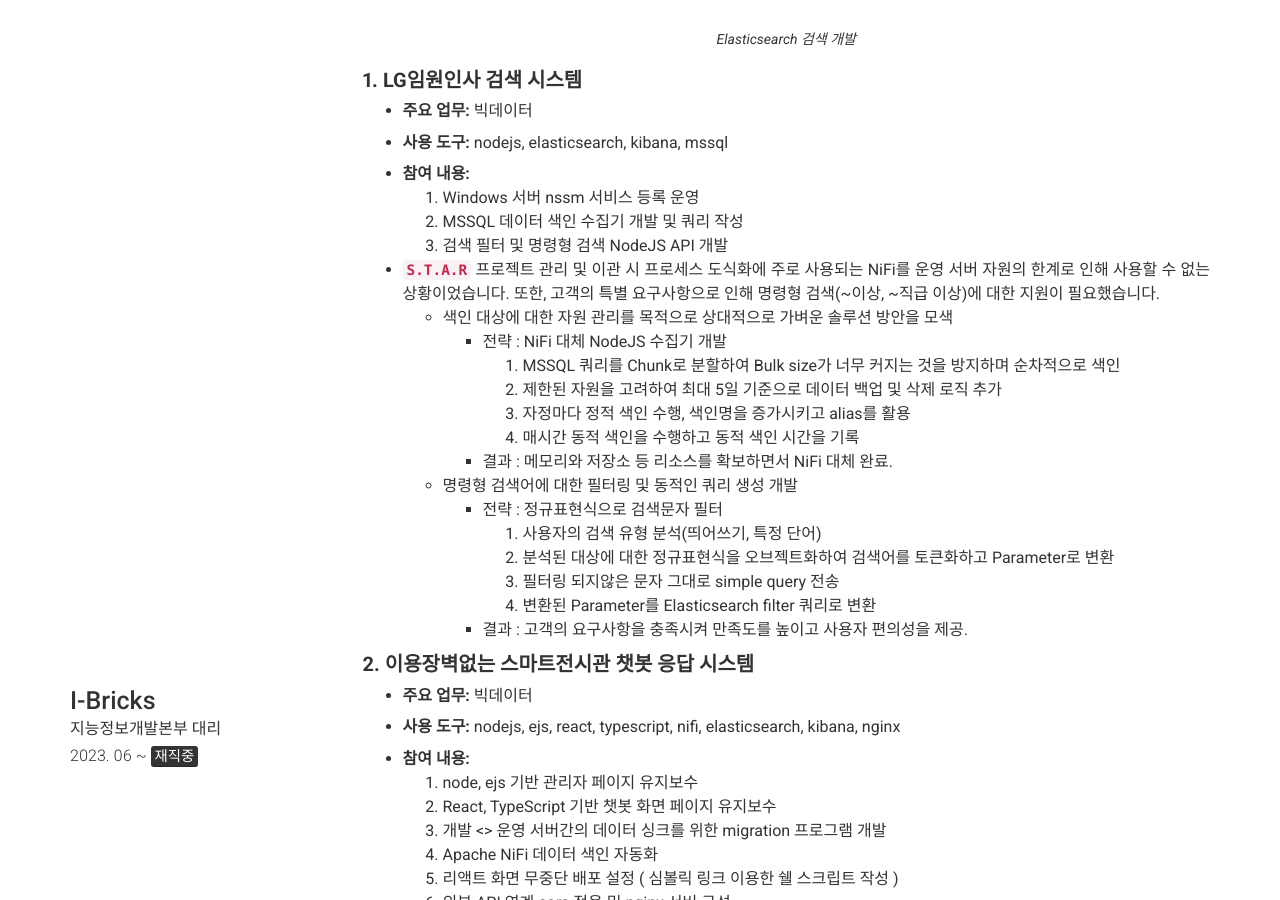
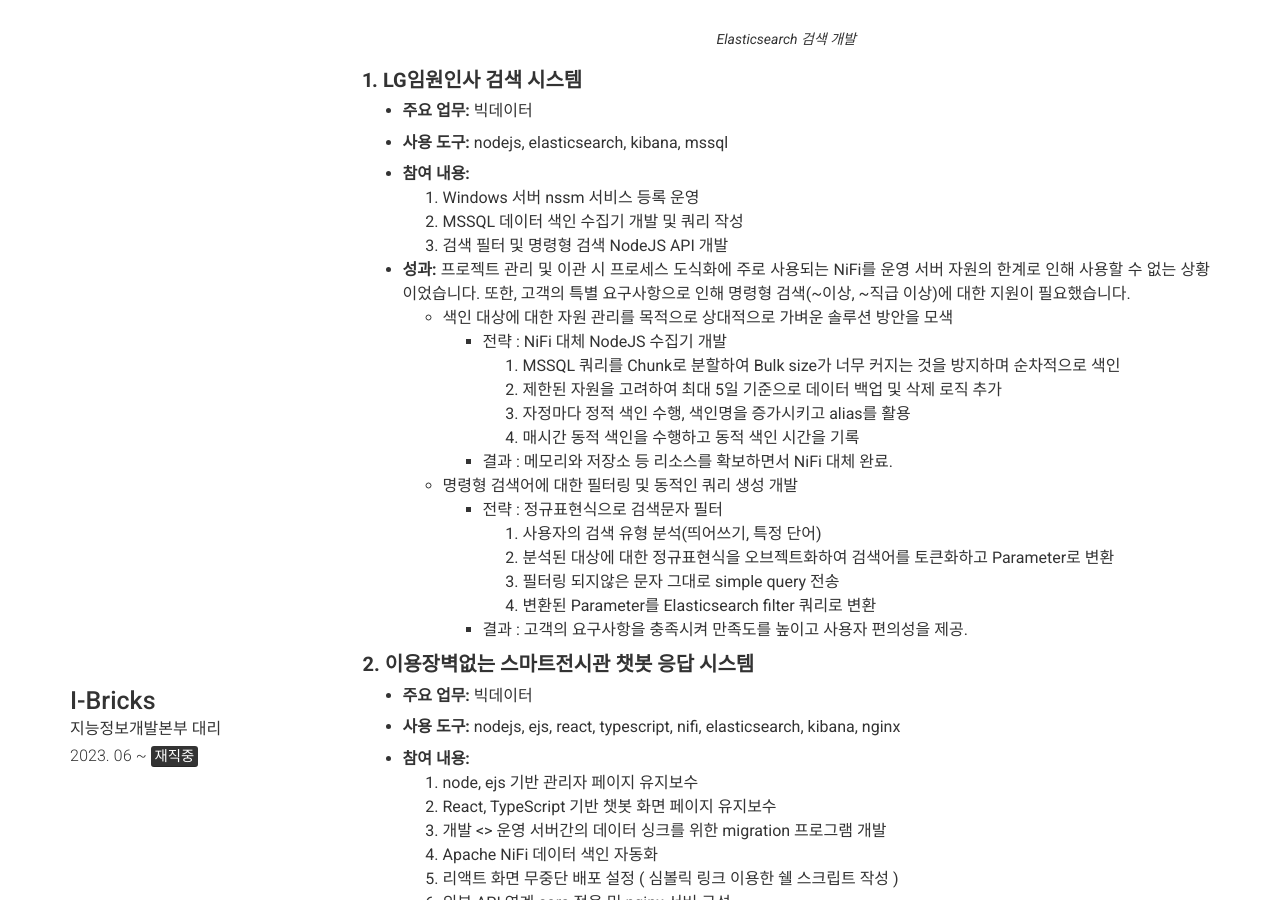
Before and after one commit to sihyeonleee/sihyeonleee.github.io, a Jekyll site: the page built from index.md, in a window 1280 px wide and 900 px high, scrolled down 1799 px. Built offline with Jekyll 4.4.1, drawn with Linux system fonts in a browser that asks for light colours; nearby versions of some CDN libraries.

Commit message:
no message

```diff
--- a/_config.yml
+++ b/_config.yml
@@ -180,10 +180,10 @@ content:
             2. MSSQL 데이터 색인 수집기 개발 및 쿼리 작성
             3. 검색 필터 및 명령형 검색 NodeJS API 개발
 
-          - **`S.T.A.R`**
-              프로젝트 관리 및 이관 시 프로세스 도식화에 주로 사용되는 NiFi를 운영
-              서버 자원의 한계로 인해 사용할 수 없는 상황이었습니다. 또한, 고객의
-              특별 요구사항으로 인해 명령형 검색(~이상, ~직급 이상)에 대한 지원이 필요했습니다.
+          - **성과:**
+            프로젝트 관리 및 이관 시 프로세스 도식화에 주로 사용되는 NiFi를 운영
+            서버 자원의 한계로 인해 사용할 수 없는 상황이었습니다. 또한, 고객의
+            특별 요구사항으로 인해 명령형 검색(~이상, ~직급 이상)에 대한 지원이 필요했습니다.
             - 색인 대상에 대한 자원 관리를 목적으로 상대적으로 가벼운 솔루션 방안을 모색
               - 전략 : NiFi 대체 NodeJS 수집기 개발
                 1. MSSQL 쿼리를 Chunk로 분할하여 Bulk size가 너무 커지는 것을 방지하며 순차적으로 색인
```
